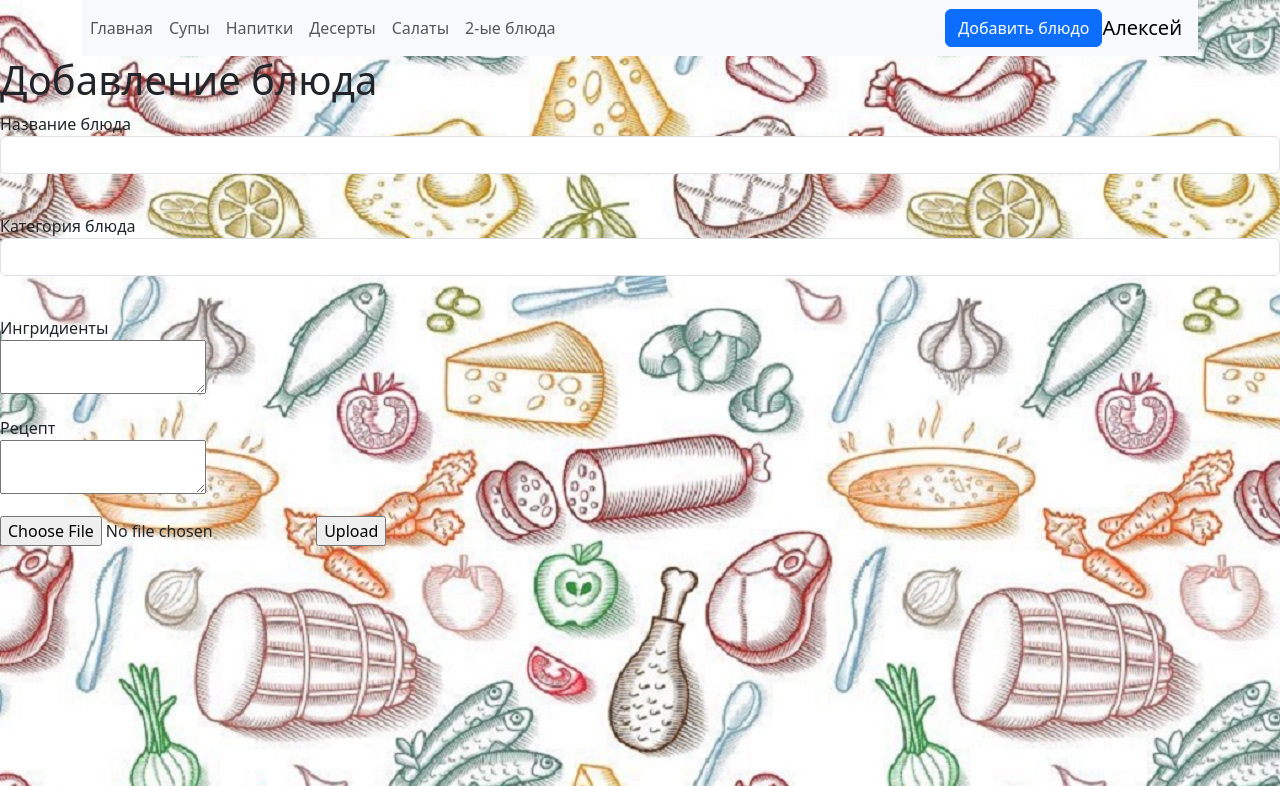
After one commit to iumat0v/web_recipes, a Flask app: page /add_bld in a window 1280 px wide. The commit adds this page. Shown: the top 786 px of the page. Run offline with Flask 3, Linux system fonts and the light colour scheme; a user stored in the database is signed in; some libraries are stand-ins or nearby versions.

Commit message:
форма добавления блюда - не готова до конца

```diff
--- a/forms/user.py
+++ b/forms/forms.py
@@ -1,4 +1,5 @@
 from flask_wtf import FlaskForm
+from flask_wtf.file import FileField
 from wtforms import PasswordField, StringField, TextAreaField, SubmitField, EmailField
 from wtforms.fields.simple import BooleanField
 from wtforms.validators import DataRequired
@@ -9,7 +10,6 @@ class RegisterForm(FlaskForm):
     password = PasswordField('Пароль', validators=[DataRequired()])
     password_again = PasswordField('Повторите пароль', validators=[DataRequired()])
     name = StringField('Имя пользователя', validators=[DataRequired()])
-    about = TextAreaField("Немного о себе")
     submit = SubmitField('Войти')
 
 class LoginForm(FlaskForm):
@@ -17,3 +17,12 @@ class LoginForm(FlaskForm):
     password = PasswordField('Пароль', validators=[DataRequired()])
     remember_me = BooleanField('Запомнить меня')
     submit = SubmitField('Войти')
+
+
+class AddBldForm(FlaskForm):
+    name = StringField('Название блюда', validators=[DataRequired()])
+    cat = StringField('Категория блюда', validators=[DataRequired()])
+    img = FileField('Фото блюда')
+    ingr = TextAreaField('Ингридиенты')
+    rec = TextAreaField('Рецепт')
+    submit = SubmitField('Добавить')
--- a/main.py
+++ b/main.py
@@ -1,5 +1,8 @@
-from flask import Flask, render_template, redirect
+import os
+
+from flask import Flask, render_template, redirect, request
 from flask_login import LoginManager, login_user, logout_user, login_required
+from werkzeug.utils import secure_filename
 
 from data import db_session
 from data.recipes import Recipe
@@ -8,16 +11,23 @@ from data.rec_cats import RecCat
 from data.images import Image
 from data.rec_images import RecImage
 from data.users import User
-from forms.user import RegisterForm
+from forms.forms import RegisterForm
 from data.users import User
-from forms.user import RegisterForm, LoginForm
+from forms.forms import RegisterForm, LoginForm, AddBldForm
+
+UPLOAD_FOLDER = os.getcwd() + '\\static\\images'
+ALLOWED_EXTENSIONS = set(['png', 'jpg'])
 
 app = Flask(__name__)
 app.config['SECRET_KEY'] = 'yandexlyceum_secret_key'
+app.config['UPLOAD_FOLDER'] = UPLOAD_FOLDER
 login_manager = LoginManager()
 login_manager.init_app(app)
 
 
+def allowed_file(filename):
+    return '.' in filename and \
+           filename.rsplit('.', 1)[1] in ALLOWED_EXTENSIONS
 
 @login_manager.user_loader
 def load_user(user_id):
@@ -66,6 +76,35 @@ def login():
                                message="Неправильный логин или пароль",
                                form=form)
     return render_template('login.html', title='Авторизация', form=form)
+
+
+@app.route('/add_bld',  methods=['GET', 'POST'])
+@login_required
+def add_bld():
+    form = AddBldForm()
+    if request.method == 'POST':
+        db_sess = db_session.create_session()
+        rec = Recipe()
+        image = Image()
+        rec_cat = RecCat()
+        rec_image = RecImage()
+        rec.name = form.name.data
+        rec.ingredients = form.ingr.data
+        rec.recipe = form.rec.data
+        db_sess.add(rec)
+        db_sess.commit()
+
+        file = request.files['img']
+        if file and allowed_file(file.filename):
+            filename = secure_filename(file.filename)
+            file.save(os.path.join(app.config['UPLOAD_FOLDER'], filename))
+
+        print(form.name.data, form.ingr.data, form.rec.data, filename)
+        image.file = '\\images\\' + filename
+        db_sess.add(image)
+        db_sess.commit()
+    return render_template('add_bld.html', form=form)
+
 
 
 @app.route('/logout')
--- /dev/null
+++ b/templates/add_bld.html
@@ -0,0 +1,39 @@
+{% extends "base.html" %}
+
+{% block content %}
+<h1>Добавление блюда</h1>
+<form action="" method="post" enctype=multipart/form-data>
+    {{ form.hidden_tag() }}
+    <p>
+        {{ form.name.label }}<br>
+        {{ form.name(class="form-control") }}<br>
+        {% for error in form.name.errors %}
+            <p class="alert alert-danger" role="alert">
+                {{ error }}
+            </p>
+        {% endfor %}
+    </p>
+    <p>
+        {{ form.cat.label }}<br>
+        {{ form.cat(class="form-control") }}<br>
+        {% for error in form.cat.errors %}
+            <p class="alert alert-danger" role="alert">
+                {{ error }}
+            </p>
+        {% endfor %}
+    </p>
+    <p>
+        {{form.ingr.label}}<br>
+        {{form.ingr}}
+    </p>
+    <p>
+        {{form.rec.label}}<br>
+        {{form.rec}}
+    </p>
+    <p><input type=file name=img>
+        <input type=submit value=Upload></p>
+
+</form>
+
+
+{% endblock %}
--- a/templates/base.html
+++ b/templates/base.html
@@ -33,6 +33,7 @@ style="background-image:url({{ url_for('static', filename='images/background.jpg
     </ul>
   </div>
   {% if current_user.is_authenticated %}
+    <a class="btn btn-primary " href="/add_bld">Добавить блюдо</a>
     <a class="navbar-brand" href="/logout">{{ current_user.name }}</a>
 {% else %}
     <p>
```
